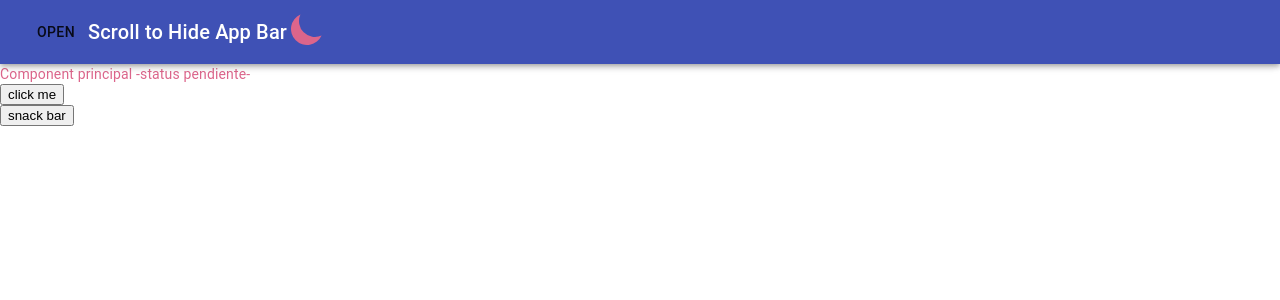
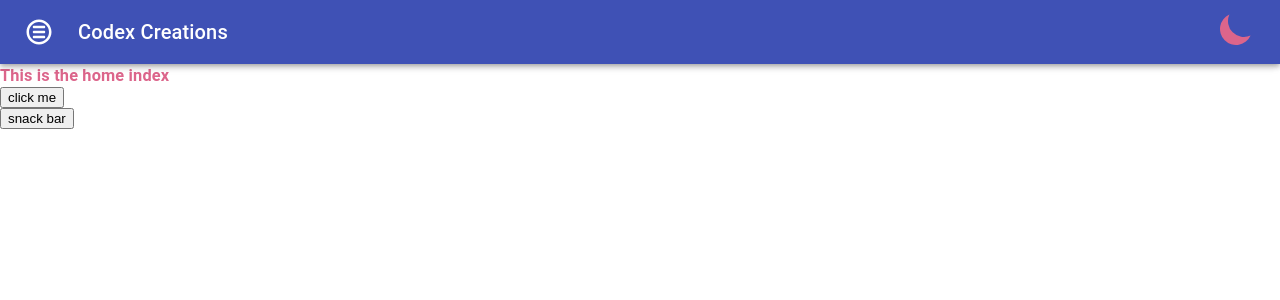
Before and after one commit to CodeXMakerCompany/creations, a React (Create React App) app: page / in a window 1280 px wide. Shown: the top 300 px of the page. Built offline with nearby package versions, Linux system fonts and the light colour scheme.

Commit message:
fixing modules names and styles

```diff
--- a/src/components/global/leftNavBar.global.js
+++ b/src/components/global/leftNavBar.global.js
@@ -2,13 +2,12 @@ import React from "react";
 import clsx from "clsx";
 import { makeStyles } from "@material-ui/core/styles";
 import Drawer from "@material-ui/core/Drawer";
-import Button from "@material-ui/core/Button";
 import List from "@material-ui/core/List";
 import Divider from "@material-ui/core/Divider";
 import ListItem from "@material-ui/core/ListItem";
 import ListItemIcon from "@material-ui/core/ListItemIcon";
 import ListItemText from "@material-ui/core/ListItemText";
-
+import { CgMenuRound } from "react-icons/cg";
 import { items } from "../config/navbar.items";
 
 const useStyles = makeStyles({
@@ -20,7 +19,7 @@ const useStyles = makeStyles({
   },
 });
 
-export const TemporaryDrawer = () => {
+export const TemporaryDrawer = (props) => {
   const classes = useStyles();
   const [state, setState] = React.useState({
     top: false,
@@ -52,21 +51,22 @@ export const TemporaryDrawer = () => {
       <List>
         {items.map((i, index) => (
           <ListItem button key={i.text}>
-            <ListItemIcon>
-
-            </ListItemIcon>
+            <ListItemIcon></ListItemIcon>
             <ListItemText primary={i.text} />
           </ListItem>
         ))}
       </List>
       <Divider />
-
     </div>
   );
 
   return (
     <>
-      <Button onClick={toggleDrawer("left", true)}>Open</Button>
+      <CgMenuRound
+        onClick={toggleDrawer("left", true)}
+        style={{ cursor: "pointer", fontSize: "30px" }}
+        className={props.specialClass}
+      />
       <Drawer
         anchor={"left"}
         open={state["left"]}
--- /dev/null
+++ b/src/components/global/mainLayout.global.js
@@ -0,0 +1,134 @@
+import React, { useState } from "react";
+import PropTypes from "prop-types";
+import AppBar from "@material-ui/core/AppBar";
+import Toolbar from "@material-ui/core/Toolbar";
+import Typography from "@material-ui/core/Typography";
+import CssBaseline from "@material-ui/core/CssBaseline";
+import useScrollTrigger from "@material-ui/core/useScrollTrigger";
+import Box from "@material-ui/core/Box";
+import Slide from "@material-ui/core/Slide";
+
+import { ThemeProvider } from "styled-components";
+import { themes } from "../../styles/theme";
+
+import { CgSun } from "react-icons/cg";
+import { HiMoon } from "react-icons/hi";
+import { useDispatch } from "react-redux";
+import { toggleModal } from "../../actions/modal.actions";
+import { openSnackBar } from "../../actions/snackbar.actions";
+
+//Styles
+import { navBarStyles } from "../react-material-styles/styles";
+
+//Main components
+import { TemporaryDrawer } from "./leftNavBar.global";
+
+//Modules components
+import { HomeIndex } from "../modules/home/home.index";
+
+const HideOnScroll = (props) => {
+  const { children, window } = props;
+  const trigger = useScrollTrigger({ target: window ? window() : undefined });
+
+  return (
+    <Slide appear={false} direction="down" in={!trigger}>
+      {children}
+    </Slide>
+  );
+};
+
+HideOnScroll.propTypes = {
+  children: PropTypes.element.isRequired,
+  window: PropTypes.func,
+};
+
+export const NavbarGlobal = (props) => {
+  const dispatch = useDispatch();
+  const classes = navBarStyles();
+
+  const [themeSelection, setThemeSelection] = useState("light");
+  const changeTheme = () => {
+    if (themeSelection === "dark") {
+      dispatch(
+        openSnackBar({
+          status: true,
+          type: "success",
+          message: "Blink blink sunshine 💡",
+        })
+      )
+    }
+    return themeSelection === "light"
+      ? (setThemeSelection("dark"),
+        dispatch(
+          openSnackBar({
+            status: true,
+            type: "success",
+            message: "So you choosed the dark side 🌒",
+          })
+        ))
+      : themeSelection === "dark"
+      ? setThemeSelection("light")
+      : null;
+  };
+
+  const HandleModal = () => {
+    dispatch(toggleModal({ type: "testing" }));
+  };
+
+  const HandleSnackBar = () => {
+    dispatch(
+      openSnackBar({
+        status: true,
+        type: "success",
+        message: "This is a succes item",
+      })
+    );
+  };
+
+  const icon =
+    themeSelection === "light" ? <HiMoon size={40} /> : <CgSun size={40} />;
+
+  return (
+    <>
+      <CssBaseline />
+      <HideOnScroll {...props} className={classes.root} >
+        <AppBar>
+          <Toolbar>
+            <TemporaryDrawer specialClass={classes.button} />
+
+            <Typography variant="h6" className={classes.title}>Codex Creations</Typography>
+            <div
+              onClick={changeTheme}
+              style={{ color: themes[themeSelection].titleColor }}
+            >
+              {icon}
+            </div>
+          </Toolbar>
+        </AppBar>
+      </HideOnScroll>
+      <Toolbar />
+      <ThemeProvider theme={themes[themeSelection]}>
+        <div
+          style={{
+            height: "100vh",
+            backgroundColor: themes[themeSelection].pageBackground,
+            transition: "all .5s ease",
+            color: themes[themeSelection].titleColor,
+          }}
+        >
+          <Box>
+            {props.view === "/"
+              ? <HomeIndex className="m-0" />
+              : "not found baby"}
+          </Box>
+          <div>
+            <button onClick={() => HandleModal()}>click me</button>
+          </div>
+          <div>
+            <button onClick={() => HandleSnackBar()}>snack bar</button>
+          </div>
+        </div>
+      </ThemeProvider>
+    </>
+  );
+};
--- a/src/components/global/navbar.global.js
+++ /dev/null
@@ -1,96 +0,0 @@
-import React, { useState } from 'react';
-import PropTypes from 'prop-types';
-import AppBar from '@material-ui/core/AppBar';
-import Toolbar from '@material-ui/core/Toolbar';
-import Typography from '@material-ui/core/Typography';
-import CssBaseline from '@material-ui/core/CssBaseline';
-import useScrollTrigger from '@material-ui/core/useScrollTrigger';
-import Box from '@material-ui/core/Box';
-import Container from '@material-ui/core/Container';
-import Slide from '@material-ui/core/Slide';
-
-import { ThemeProvider } from 'styled-components';
-import { themes } from "../../styles/theme";
-
-
-import { CgSun } from "react-icons/cg";
-import { HiMoon } from "react-icons/hi";
-import { useDispatch } from 'react-redux';
-import { toggleModal } from "../../actions/modal.actions";
-import { openSnackBar } from "../../actions/snackbar.actions";
-
-//Main components
-import { TemporaryDrawer } from "../global/leftNavBar.global";
-
-
-
-function HideOnScroll(props) {
-    const { children, window } = props;
-    // Note that you normally won't need to set the window ref as useScrollTrigger
-    // will default to window.
-    // This is only being set here because the demo is in an iframe.
-    const trigger = useScrollTrigger({ target: window ? window() : undefined });
-
-    return (
-      <Slide appear={false} direction="down" in={!trigger}>
-        {children}
-      </Slide>
-    );
-  }
-
-  HideOnScroll.propTypes = {
-    children: PropTypes.element.isRequired,
-    window: PropTypes.func,
-  };
-
-export const NavbarGlobal = (props) => {
-    const dispatch = useDispatch();
-
-    const [themeSelection, setThemeSelection] = useState('light');
-    const changeTheme = () => {
-         return themeSelection === 'light' ? setThemeSelection('dark')
-         : (themeSelection === 'dark' ? setThemeSelection('light') : null);
-    }
-
-    const HandleModal = () => {
-      dispatch(toggleModal({type:'testing'}))
-    }
-
-    const HandleSnackBar = () => {
-      dispatch(openSnackBar({ status: true, type:'success', message: 'This is a succes item'}))
-    }
-
-    const icon = themeSelection === 'light' ? <HiMoon  size={40} /> : <CgSun  size={40} />
-
-    return (
-        <>
-          <CssBaseline />
-          <HideOnScroll {...props}>
-            <AppBar>
-              <Toolbar >
-                <TemporaryDrawer />
-
-                <Typography variant="h6">Scroll to Hide App Bar</Typography>
-                <div onClick={ changeTheme } style={{color: themes[themeSelection].titleColor}}>
-                { icon}
-            </div>
-              </Toolbar>
-            </AppBar>
-          </HideOnScroll>
-          <Toolbar />
-          <ThemeProvider theme={ themes[themeSelection] }>
-            <div style = {{ height:'100vh', backgroundColor: themes[themeSelection].pageBackground, transition: 'all .5s ease', color: themes[themeSelection].titleColor}}>
-                <Box >
-                    {  props.view === '/' ? ` Component principal -status pendiente- ` : 'not found baby'}
-                </Box>
-                <div>
-                  <button onClick={() => HandleModal()} >click me</button>
-                </div>
-                <div>
-                  <button onClick={() => HandleSnackBar()} >snack bar</button>
-                </div>
-            </div>
-          </ThemeProvider>
-        </>
-      );
-}
--- a/src/components/home/Home.js
+++ b/src/components/home/Home.js
@@ -1,5 +1,5 @@
 import React, { useEffect, useState } from 'react'
-import { NavbarGlobal } from "../global/navbar.global";
+import { NavbarGlobal } from "../global/mainLayout.global";
 import { useLocation } from 'react-router-dom'
 
 const Home = () => {
--- /dev/null
+++ b/src/components/modules/home/home.index.js
@@ -0,0 +1,11 @@
+import React from 'react'
+import { marginPaddingZero } from "../../react-material-styles/styles";
+
+export const HomeIndex = () => {
+    const classes = marginPaddingZero();
+    return (
+        <div>
+            <h3 className={classes.root}>This is the home index</h3>
+        </div>
+    )
+}
--- /dev/null
+++ b/src/components/react-material-styles/styles.js
@@ -0,0 +1,20 @@
+import { makeStyles } from "@material-ui/core";
+
+export const navBarStyles = makeStyles((theme) => ({
+    root: {
+      flexGrow: 1,
+    },
+    button: {
+      marginRight: theme.spacing(3),
+    },
+    title: {
+      flexGrow: 1,
+    },
+}));
+
+export const marginPaddingZero = makeStyles((theme) => ({
+  root: {
+    margin: 0,
+    padding: 0,
+  }
+}));
```
